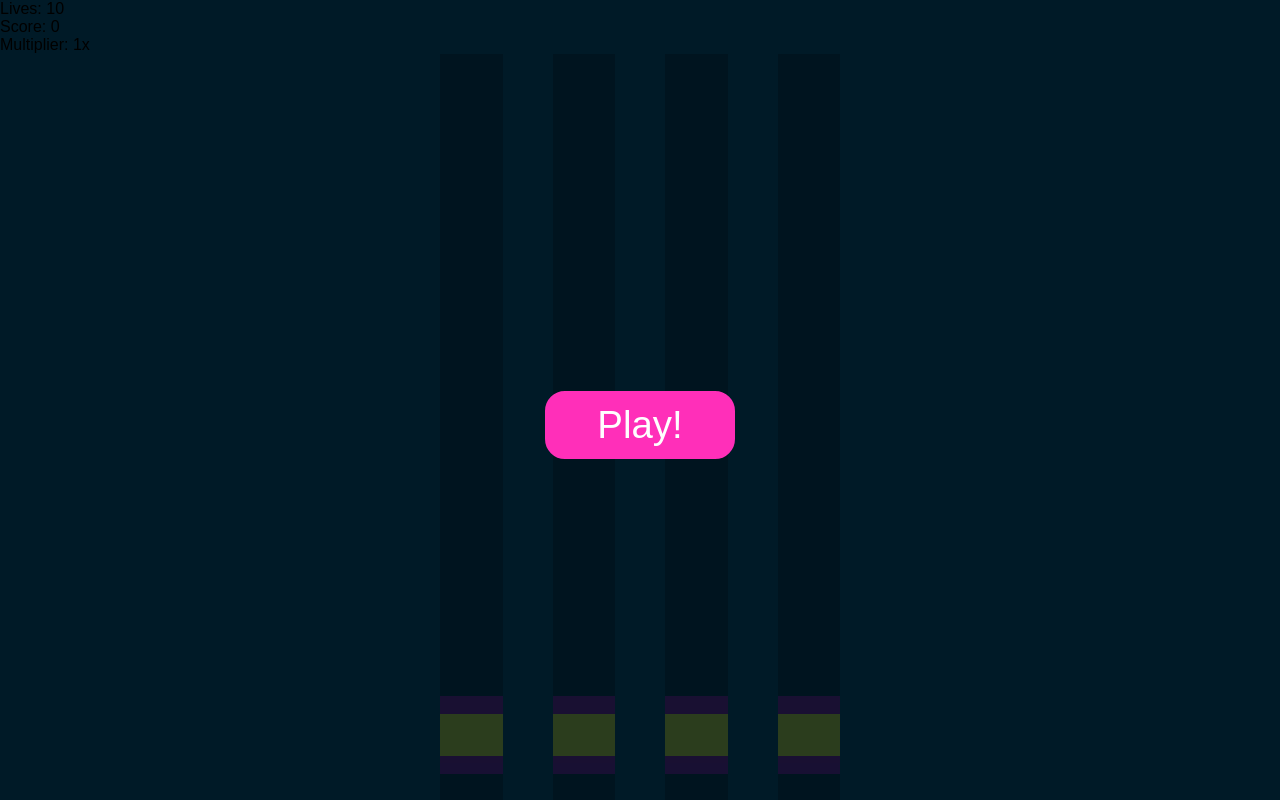
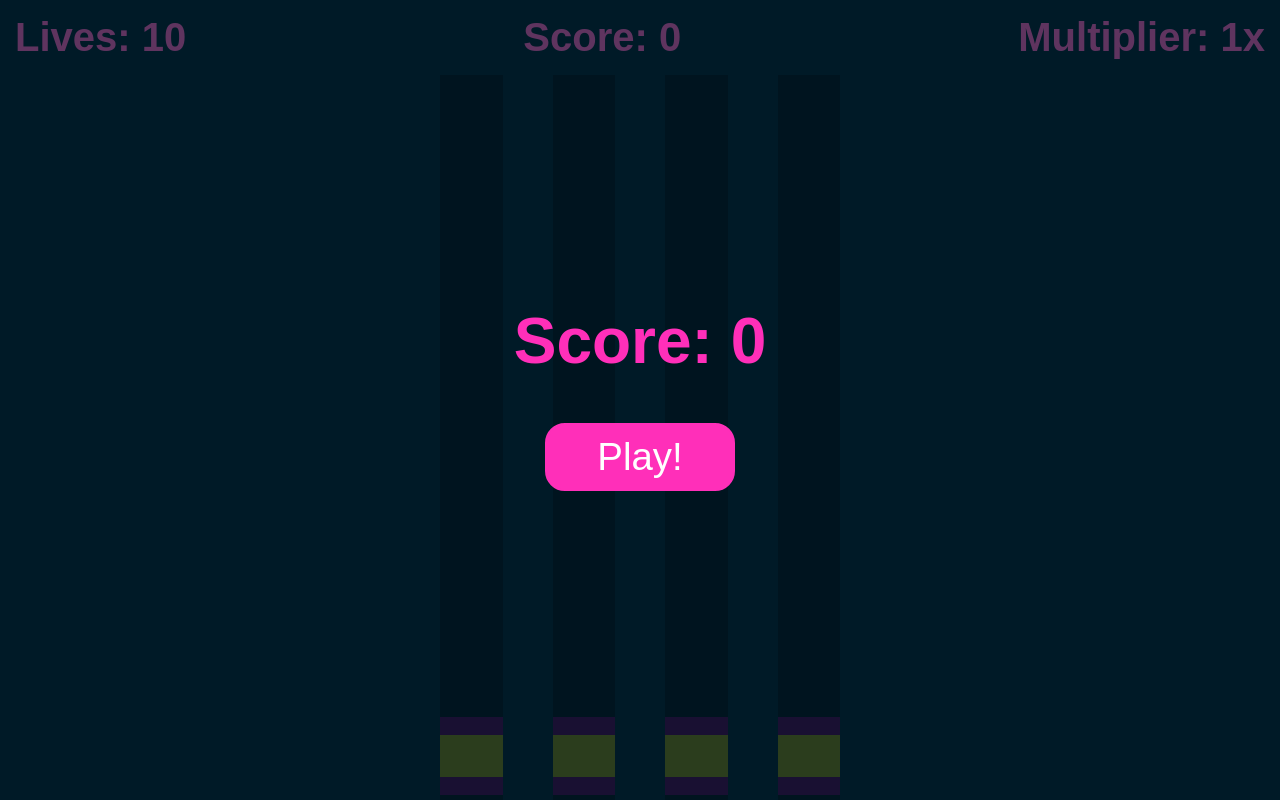
Before and after one commit to weensekiel/beat-bonanza, a React (Vite) app: page /game in a window 1280 px wide. Built offline with nearby package versions, Linux system fonts and the light colour scheme; no server answers.

Commit message:
fix scoring

```diff
--- a/src/Components/Lane/Lane.jsx
+++ b/src/Components/Lane/Lane.jsx
@@ -1,3 +1,4 @@
+import "./Lane.scss";
 import { ScoreZone } from "../ScoreZone/ScoreZone";
 import arrowUp from "../../assets/arrow-up.svg";
 import arrowDown from "../../assets/arrow-down.svg";
--- a/src/Components/Lane/Lane.scss
+++ b/src/Components/Lane/Lane.scss
@@ -0,0 +1,17 @@
+.lane {
+    background-color: rgba(0, 0, 0, 0.2);
+    position: relative;
+    overflow-y: hidden;
+}
+
+@keyframes fall {
+    0% {
+        transform: translateY(-100%);
+        top: 0;
+    }
+
+    100% {
+        transform: translateY(0);
+        top: 100%;
+    }
+}
--- a/src/Pages/GamePage/GamePage.jsx
+++ b/src/Pages/GamePage/GamePage.jsx
@@ -9,7 +9,7 @@ export function GamePage() {
     const [lives, setLives] = useState(10);
     const [multiplier, setMultiplier] = useState(1);
     const [isGameRunning, setIsGameRunning] = useState(false);
-    const [isGameOver, setIsGameOver] = useState(false);
+    const [finalScore, setFinalScore] = useState(0);
     const [play, { stop }] = useSound(song);
     const gameContainerRef = useRef(null);
 
@@ -44,6 +44,7 @@ export function GamePage() {
             play();
         } else {
             stopArrowsAnimation();
+            setLives(10);
             stop();
         }
 
@@ -57,10 +58,9 @@ export function GamePage() {
 
     useEffect(() => {
         if (lives === 0) {
-            setIsGameOver(true);
             setIsGameRunning(false);
+            stopArrowsAnimation();
             stop();
-            stopArrowsAnimation();
         }
     }, [lives, stop]);
 
@@ -118,24 +118,24 @@ export function GamePage() {
                 if (overlaps(arrow, scoreZone)) {
                     const sweetSpot = lane.querySelector(".sweet-spot");
                     if (overlaps(arrow, sweetSpot)) {
-                        setScore(score + 150);
+                        setScore(prevScore => prevScore + 150);
                     } else {
-                        setScore(score + 100);
+                        setScore(prevScore => prevScore + 100);
                     }
                     lane.removeChild(arrow);
                 } else {
                     setLives(prevLives => prevLives - 1);
                     if (lives <= 0) {
                         setIsGameRunning(false);
-
                         stop();
+                        setFinalScore(score);
                     }
                 }
 
                 updateLivesAndScores();
             }
         }
-    }
+    };
 
     function overlaps(el1, el2) {
         const domRect1 = el1.getBoundingClientRect();
@@ -164,20 +164,20 @@ export function GamePage() {
     return (
         <div>
             <div className='game__totals'>
-                <div>
+                <div className='game__totals--lives'>
                     Lives: {lives}
                 </div>
 
-                <div>
+                <div className='game__totals--score'>
                     Score: {score}
                 </div>
 
-                <div>
+                <div className='game__totals--multiplier'>
                     Multiplier: {multiplier}x
                 </div>
             </div>
 
-            <div ref={gameContainerRef} className="container" style={{ '--animation-speed': '4.5s' }}>
+            <div ref={gameContainerRef} className="game__board--container" style={{ '--animation-speed': '4.5s' }}>
                 <Lane direction="left" />
                 <Lane direction="down" />
                 <Lane direction="up" />
@@ -186,6 +186,7 @@ export function GamePage() {
 
             {!isGameRunning && (
                 <div className="modal">
+                    <p>Score: {score}</p>
                     <button className="start" onClick={handleStart}>
                         Play!
                     </button>
--- a/src/Pages/GamePage/GamePage.scss
+++ b/src/Pages/GamePage/GamePage.scss
@@ -1,4 +1,20 @@
-.container {
+.game {
+  &__totals {
+    display: flex;
+    justify-content: space-between;
+    color: #ee82ee;
+    top: 15px;
+    right: 15px;
+    padding: 15px;
+    color: #ee82ee;
+    font-weight: bold;
+    font-size: 40px;
+    z-index: 3;
+  }
+
+  &__board {
+
+    &--container {
       width: 50vh;
       max-width: 100vw;
       height: 100vh;
@@ -7,24 +23,10 @@
       grid-template-columns: 1fr 1fr 1fr 1fr;
       column-gap: clamp(10px, 5vw, 50px);
     }
-
-.lane {
-  background-color: rgba(0, 0, 0, 0.2);
-  position: relative;
-  overflow-y: hidden;
   }
 
-@keyframes fall {
-  0% {
-    transform: translateY(-100%);
-    top: 0;
+
 }
-  100% {
-    transform: translateY(0);
-    top: 100%;
-  }
-}
-
 .arrow {
   width: 100%;
   aspect-ratio: 1;
@@ -52,15 +54,19 @@
   right: 0;
 }
 
+
 .left .arrow {
   background-color: #0fc0fc;
 }
+
 .up .arrow {
   background-color: #7b1daf;
 }
+
 .down .arrow {
   background-color: #ff2fb9;
 }
+
 .right .arrow {
   background-color: #d4ff47;
 }
@@ -68,30 +74,17 @@
 .left .arrow:after {
   transform: rotate(-90deg);
 }
+
 .right .arrow:after {
   transform: rotate(90deg);
 }
+
 .down .arrow:after {
   transform: rotate(-180deg);
 }
 
-.points,
-.lives {
-  position: fixed;
-  top: 15px;
-  right: 15px;
-  padding: 15px;
-  color: #ff2fb9;
-  background-color: #162b3a;
-  font-weight: bold;
-  font-size: 40px;
-  z-index: 3;
-}
 
-.lives {
-  left: 15px;
-  right: auto;
-}
+
 
 .score-zone {
   width: 100%;
@@ -104,6 +97,7 @@
   bottom: 10%;
   transition: opacity 80ms ease-in-out;
 }
+
 .score-zone.active {
   opacity: 1;
 }
```
Lines whose indentation alone changed are shown as unchanged.
